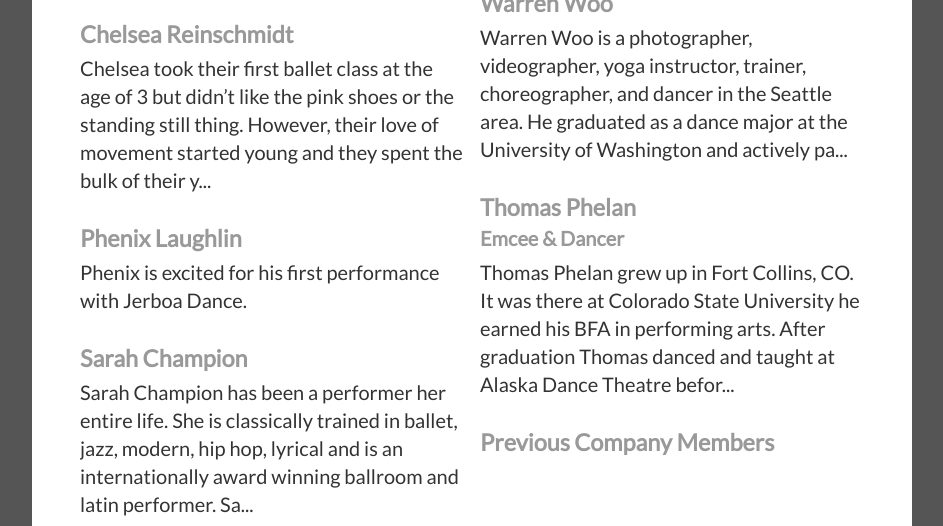
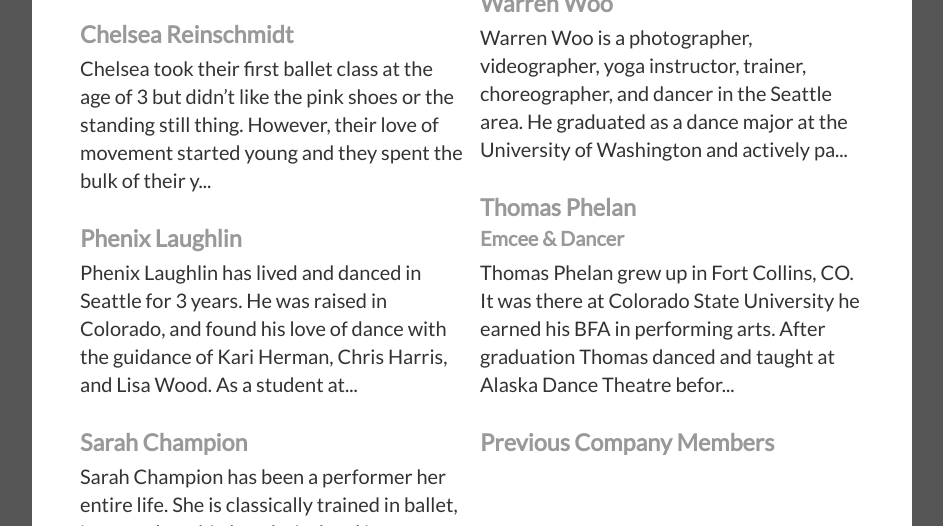
Before and after one commit to JerboaDance/Website, a Jekyll site: the page built from About.html, in a window 1280 px wide and 900 px high, scrolled down 1135 px, cut to the strip 0-526 px from the top of the window. Shown: the whole strip, without its empty margins (168-1111 px from the left). Built offline with Jekyll 4.4.1, drawn with Linux system fonts in a browser that asks for light colours; comment, search, counter and statistics services are not loaded.

Commit message:
Update Phenix's bio

```diff
--- a/_company/PhenixLaughlin.md
+++ b/_company/PhenixLaughlin.md
@@ -2,4 +2,4 @@
 name: Phenix Laughlin
 status: active
 ---
-Phenix is excited for his first performance with Jerboa Dance.
+Phenix Laughlin has lived and danced in Seattle for 3 years. He was raised in Colorado, and found his love of dance with the guidance of Kari Herman, Chris Harris, and Lisa Wood. As a student at Cornish College of the Arts, Phenix danced in works choreographed by Wade Madsen, Gerard Theoret, and Bruce Mccormick. He has also danced with Interweave Dance Company in Boulder, CO., as well as The Guild Dance Company in Seattle. Outside of dance, Phenix finds happiness in creating visual art and making sweet treats in the kitchen. He also finds love and gratitude in his family and close friends in Colorado.
```
